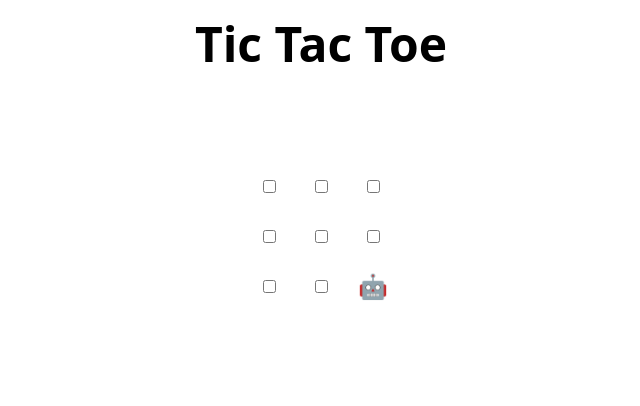
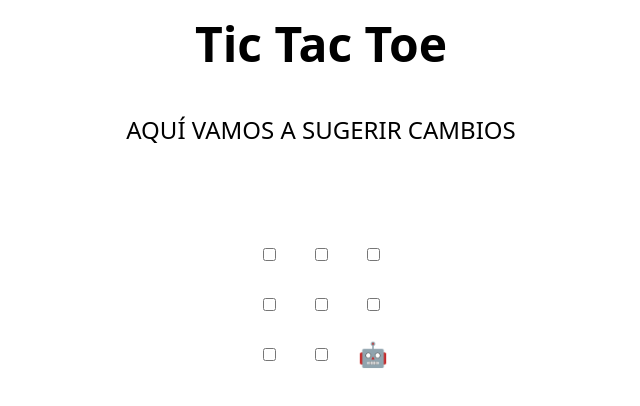
Before and after one commit to rulorambel/skills-review-pull-requests, a plain HTML site: page index.html in a window 1280 px wide. Shown: the whole page, without its empty margins (319-959 px from the left). Drawn offline with Linux system fonts and the light colour scheme.

Commit message:
Update index.html

```diff
--- a/index.html
+++ b/index.html
@@ -45,6 +45,7 @@
     <td><input type="checkbox" /></td>
     <td><input type="checkbox" /></td>
   </tr>
+AQUÍ VAMOS A SUGERIR CAMBIOS
 </table>
 
 <h2 hidden>Game over, refresh to play again 🧑‍💻 🤖!</h2>
```
